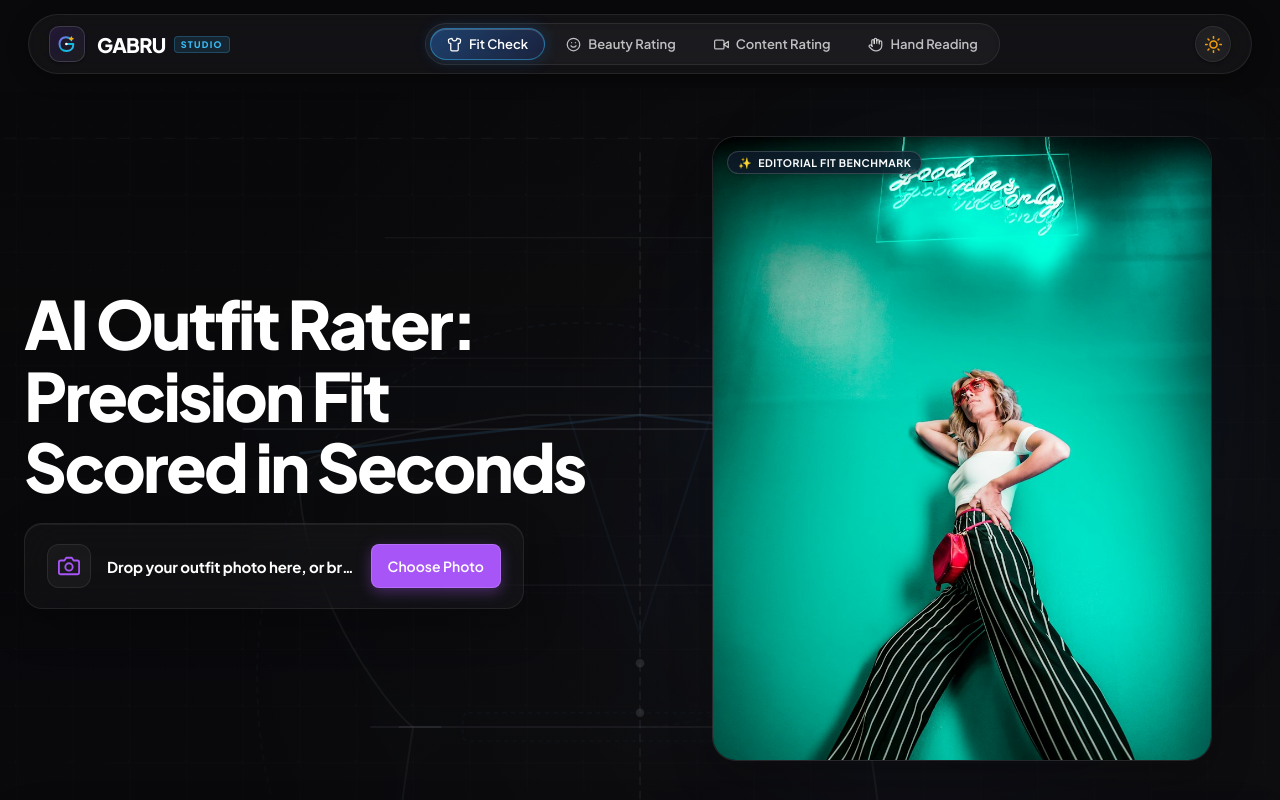
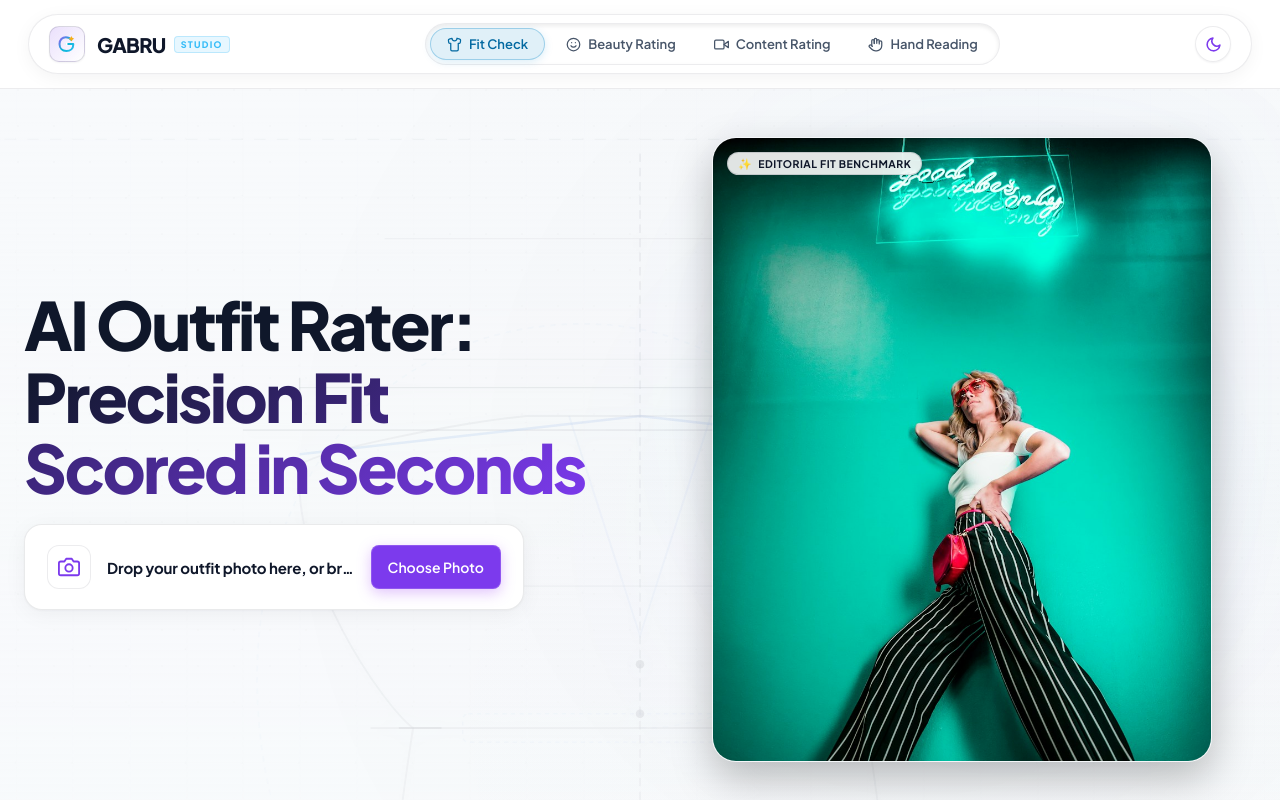
Before and after one commit to manish1598mn-web/Gabru, a Next.js app: page / in a window 1280 px wide. Shown: the top 800 px of the page. Built offline with nearby package versions, Linux system fonts and the light colour scheme.

Commit message:
feat(theme): adapt default theme to user device system preference

```diff
--- a/src/app/layout.tsx
+++ b/src/app/layout.tsx
@@ -188,7 +188,7 @@ export default function RootLayout({
         <meta name="google-site-verification" content="UbGBsiwaVrXYGzC5XJCp-BxyS-x-R0qKgO2IRp0GXWA" />
         <script
           dangerouslySetInnerHTML={{
-            __html: `(function(){try{var stored=localStorage.getItem('gabru-theme');var theme=stored==='light'?'light':'dark';document.documentElement.setAttribute('data-theme',theme);document.documentElement.classList.add(theme);var meta=document.querySelector('meta[name="theme-color"]');if(meta){meta.setAttribute('content',theme==='light'?'#f8fafc':'#09090b');}}catch(e){}})();`,
+            __html: `(function(){try{var stored=localStorage.getItem('gabru-theme');var isDark=window.matchMedia&&window.matchMedia('(prefers-color-scheme: dark)').matches;var theme=(stored==='light'||stored==='dark')?stored:(isDark?'dark':'light');document.documentElement.setAttribute('data-theme',theme);document.documentElement.classList.remove('light','dark');document.documentElement.classList.add(theme);var meta=document.querySelector('meta[name="theme-color"]');if(meta){meta.setAttribute('content',theme==='light'?'#f8fafc':'#09090b');}}catch(e){}})();`,
           }}
         />
         <link rel="icon" href="/favicon.ico" sizes="48x48" />
--- a/src/shared/hooks/useTheme.ts
+++ b/src/shared/hooks/useTheme.ts
@@ -17,7 +17,7 @@ const THEME_CHANGE_EVENT = 'gabru-theme-change';
 
 function getSystemTheme(): ResolvedTheme {
   if (typeof window === 'undefined') return 'dark';
-  return window.matchMedia('(prefers-color-scheme: light)').matches ? 'light' : 'dark';
+  return window.matchMedia('(prefers-color-scheme: dark)').matches ? 'dark' : 'light';
 }
 
 function applyThemeToDocument(resolved: ResolvedTheme, theme: Theme) {
@@ -36,26 +36,28 @@ function applyThemeToDocument(resolved: ResolvedTheme, theme: Theme) {
 }
 
 export function useTheme() {
-  const [theme, setThemeState] = useState<Theme>('dark');
+  const [theme, setThemeState] = useState<Theme>('system');
   const [resolvedTheme, setResolvedThemeState] = useState<ResolvedTheme>('dark');
   const [mounted, setMounted] = useState(false);
 
   useEffect(() => {
-    // 1. Read initial state from DOM (set by inline FOUC script) or localStorage (Default: dark)
-    const stored = (localStorage.getItem(STORAGE_KEY) as Theme) || 'dark';
-    const initialResolved: ResolvedTheme = stored === 'light' ? 'light' : 'dark';
+    // 1. Read initial state from DOM or localStorage; default to system preference
+    const stored = localStorage.getItem(STORAGE_KEY) as Theme | null;
+    const hasUserPref = stored === 'light' || stored === 'dark';
+    const activeTheme: Theme = hasUserPref ? stored : 'system';
+    const initialResolved: ResolvedTheme = hasUserPref ? stored : getSystemTheme();
 
-    setThemeState(stored);
+    setThemeState(activeTheme);
     setResolvedThemeState(initialResolved);
-    applyThemeToDocument(initialResolved, stored);
+    applyThemeToDocument(initialResolved, activeTheme);
     setMounted(true);
 
-    // 2. Listen to system preference changes if in system mode
-    const mediaQuery = window.matchMedia('(prefers-color-scheme: light)');
+    // 2. Listen to system preference changes when in system mode
+    const mediaQuery = window.matchMedia('(prefers-color-scheme: dark)');
     const handleSystemChange = (e: MediaQueryListEvent) => {
-      const currentStored = (localStorage.getItem(STORAGE_KEY) as Theme) || 'system';
-      if (currentStored === 'system') {
-        const nextResolved: ResolvedTheme = e.matches ? 'light' : 'dark';
+      const currentStored = localStorage.getItem(STORAGE_KEY) as Theme | null;
+      if (!currentStored || currentStored === 'system') {
+        const nextResolved: ResolvedTheme = e.matches ? 'dark' : 'light';
         setResolvedThemeState(nextResolved);
         applyThemeToDocument(nextResolved, 'system');
       }
```
Also changed, not shown: public/robots.txt (added), 1 other file (tests, documents, lock files or other folders).
